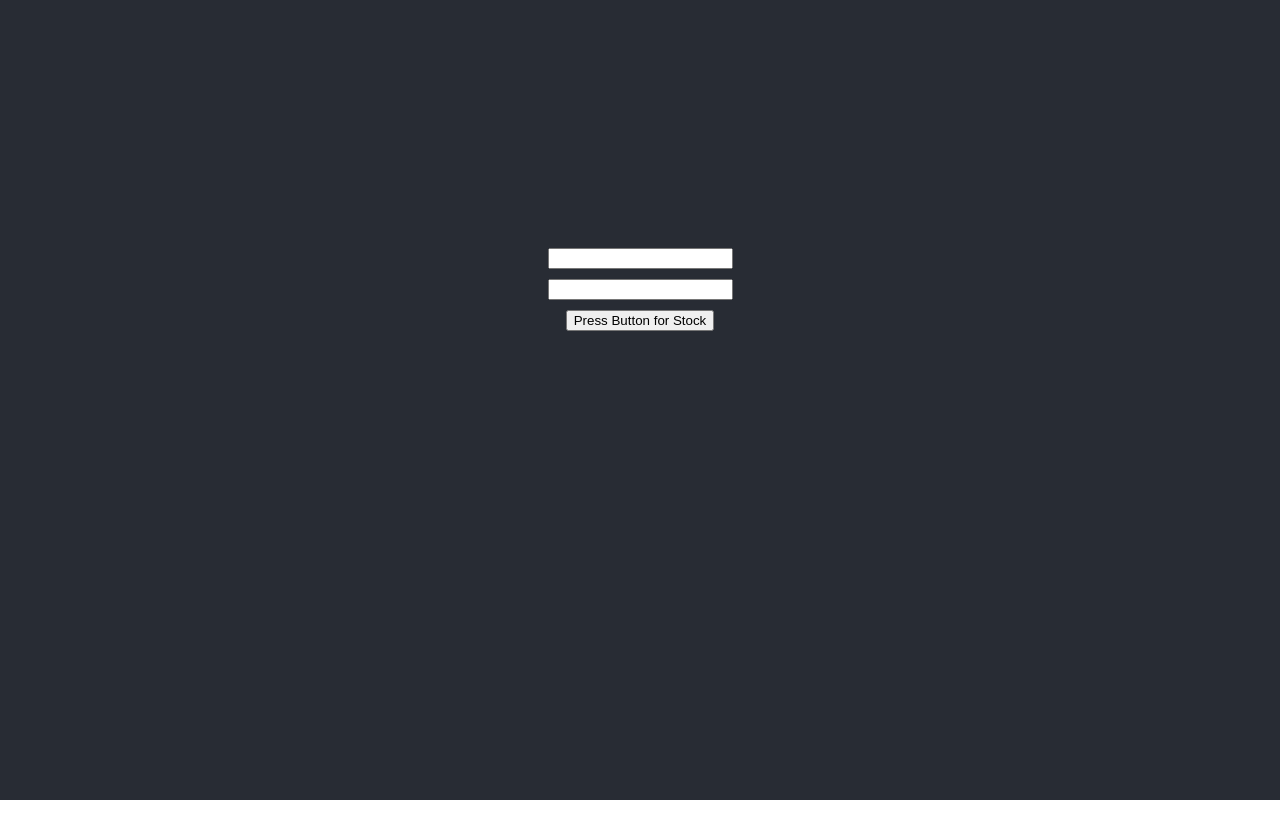
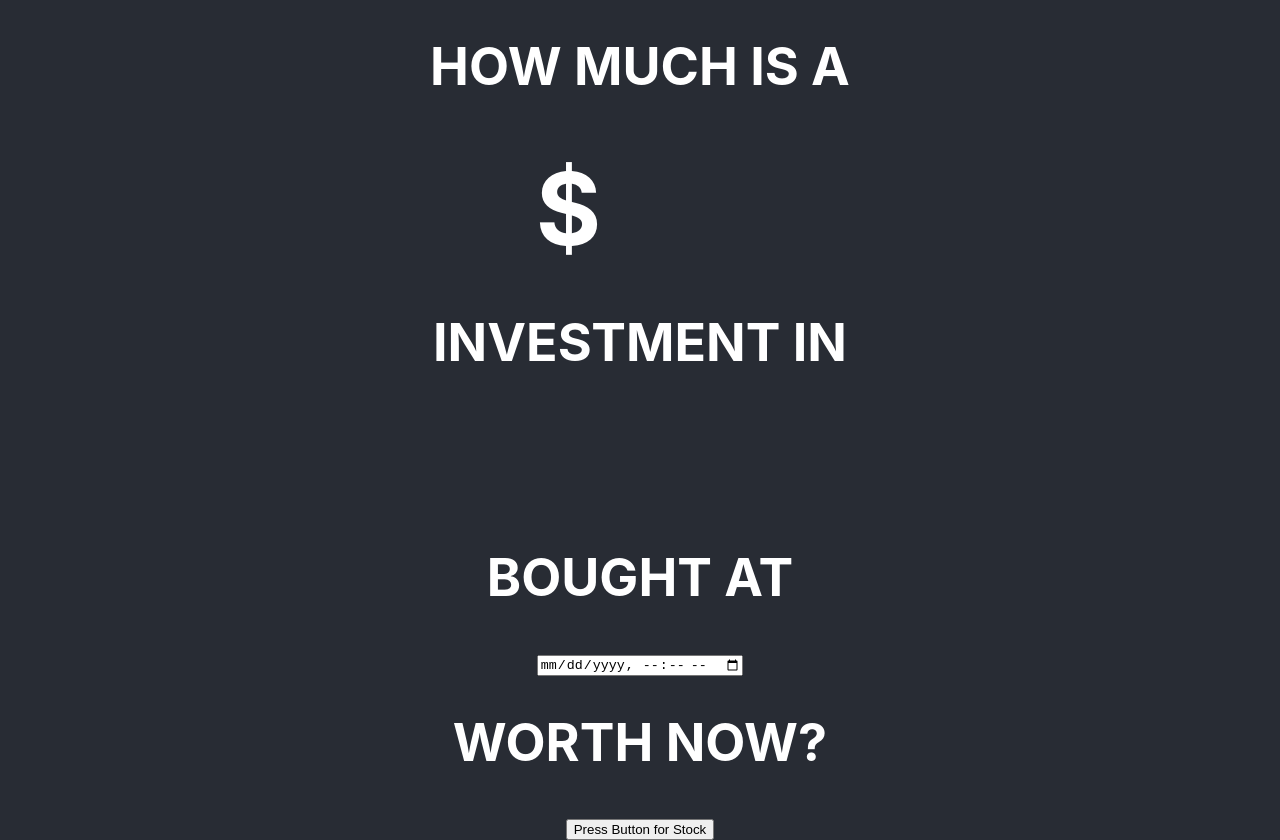
Before and after one commit to aaronzhang1234/ifyouinvested, a React (Create React App) app in the folder ifyouinvested/: page / in a window 1280 px wide. Before the commit the page ends 800 px from the top, so only its background shows below. Built offline with nearby package versions, Linux system fonts and the light colour scheme.

Commit message:
Creating Components

```diff
--- a/ifyouinvested/src/App.css
+++ b/ifyouinvested/src/App.css
@@ -23,11 +23,10 @@
 .input_div{
   display:block;
   position:relative;
+  overflow: hidden;
+  text-align: center;
 
 }
 .hidden{
-  visibility: hidden;
+  display: none;
 }
-#stock_ticker{
-  size:30;
-}
--- a/ifyouinvested/src/App.js
+++ b/ifyouinvested/src/App.js
@@ -1,22 +1,26 @@
 import React,{Component} from 'react';
 import Results from './components/Results.js'
+import SearchBar from './components/SearchBar.js'
+import MoneyBar from './components/MoneyBar.js'
 import axios from 'axios';
+import loading from './puff.svg'
 import './App.css';
 
 class App extends Component {
   constructor(props){
     super(props);
     this.state = {
-      show_button:true,
+      show_input:true,
       ticker:"",
       amt:"",
       current_price:"",
-      ipo_price:""
+      ipo_price:"",
+      money_length:0
     }
   }
   getStock = () =>{
     this.setState({
-      show_button:false
+      show_input:false
     });
 
     let av_url = "https://www.alphavantage.co/query?function=TIME_SERIES_INTRADAY&symbol="+this.state.ticker+"&interval=60min&outputsize=compact&apikey=L2JPMX2ZDKA2DFUY"
@@ -54,23 +58,25 @@ class App extends Component {
       <div className="App">
         <header className="App-header">
           <div
-           className ={this.state.show_button ? "input_div" : "hidden"}
+           className ={this.state.show_input ? "input_div" : "hidden"}
           >
+            <h1>HOW MUCH IS A</h1>
+              <MoneyBar sendAmt={this.getAmt}/>
+            <h1> INVESTMENT IN </h1>
+              <SearchBar sendTicker={this.getTicker}/>
+            <h1> BOUGHT AT  </h1>
             <input
-              value ={this.state.ticker} onChange={evt=>this.updateTicker(evt)}
-              id="stock_ticker"
-              type="text"
+              type="datetime-local"
             />
-            <br/>
-            <input
-              value ={this.state.amt} onChange={evt=>this.updateAmt(evt)}
-              id="amt_money"
-              type="text"
-            />
-            <br/>
+            <h1> WORTH NOW? </h1>
             <button onClick={this.getStock}>
               Press Button for Stock
             </button>
+          </div>
+          <div
+            className={!((this.state.ipo_price)&&(this.state.current_price))&&(!this.state.show_input) ? "":"hidden"}
+          >
+            <img src={loading}></img>
           </div>
           <div
             className={this.state.ipo_price&&this.state.current_price?"":"hidden"}
@@ -85,15 +91,15 @@ class App extends Component {
       </div>
     )
   }
-  updateAmt = (evt) =>{
+  getAmt=(amt)=>{
     this.setState({
-      amt:evt.target.value
-    });
+      amt:amt
+    })
   }
-  updateTicker = (evt) =>{
+  getTicker=(ticker)=>{
     this.setState({
-      ticker:evt.target.value
-    });
+      ticker:ticker
+    })
   }
 }
 
--- /dev/null
+++ b/ifyouinvested/src/components/MoneyBar.css
@@ -0,0 +1,25 @@
+#amt_money{
+  display:inline-block;
+  text-align:center;
+  background-color:rgba(0, 0, 0, 0);
+  color:white;
+  border: none;
+  outline:none;
+  transition:height 1s;
+  -webkit-transition:height 1s;
+  height:100px;
+  font-size:70px;
+}
+#money_div{
+  display: inline;
+  vertical-align: top;
+  display: inline-block;
+  margin: 10px 10px 0 0;
+  padding: 5px 10px
+
+}
+#money_sign{
+  display:inline-block;
+  font-size:100px;
+  margin:0;
+}
--- /dev/null
+++ b/ifyouinvested/src/components/MoneyBar.js
@@ -0,0 +1,34 @@
+import React,{Component} from 'react';
+import './MoneyBar.css'
+class MoneyBar extends Component{
+    constructor(props){
+        super(props);
+        this.state = {
+            money_length:0
+        }
+    }
+    render(){
+        return(
+            <div id="money_div">
+              <h1 id="money_sign">$</h1>
+              <input
+                value ={this.state.amt} onChange={evt=>this.updateAmt(evt)}
+                id="amt_money"
+                maxLength="20"
+                size={this.state.money_length +1}
+                type="text"
+                autoFocus="autofocus"
+              />
+            </div>
+        )
+    }
+    updateAmt = (evt) =>{
+        let amount = evt.target.value;
+
+        this.setState({
+            money_length:amount.length
+        });
+        this.props.sendAmt(amount);
+    }
+}
+export default MoneyBar
--- a/ifyouinvested/src/components/Results.js
+++ b/ifyouinvested/src/components/Results.js
@@ -9,7 +9,7 @@ class Results extends Component{
     }
     findTotal =()=>{
         let amt_shares = this.props.amt/this.props.ipo_price;
-        let total_money = amt_shares * this.props.current_price;
+        let total_money = Math.floor(amt_shares * this.props.current_price);
         return <h1>{total_money}</h1>
     }
     render(){
--- /dev/null
+++ b/ifyouinvested/src/components/SearchBar.css
@@ -0,0 +1,11 @@
+#stock_ticker{
+  text-align:center;
+  background-color:rgba(0, 0, 0, 0);
+  color:white;
+  border: none;
+  outline:none;
+  transition:height 1s;
+  -webkit-transition:height 1s;
+  height:100px;
+  font-size:100px;
+}
--- /dev/null
+++ b/ifyouinvested/src/components/SearchBar.js
@@ -0,0 +1,30 @@
+import React,{Component} from 'react';
+import axios from 'axios'
+import './SearchBar.css'
+class SearchBar extends Component{
+    constructor(props){
+        super(props);
+        this.state = {
+            ticker:""
+        }
+    }
+    render(){
+        return(
+            <div>
+                <input
+                value ={this.state.ticker} onChange={evt=>this.updateTicker(evt)}
+                id="stock_ticker"
+                type="text"
+                />
+            </div>
+        )
+    }
+  updateTicker = (evt) =>{
+    let ticker = evt.target.value;
+    this.setState({
+      ticker:evt.target.value
+    });
+    this.props.sendTicker(ticker);
+  }
+}
+export default SearchBar
```
Also changed, not shown: ifyouinvested/src/puff.svg (added).
